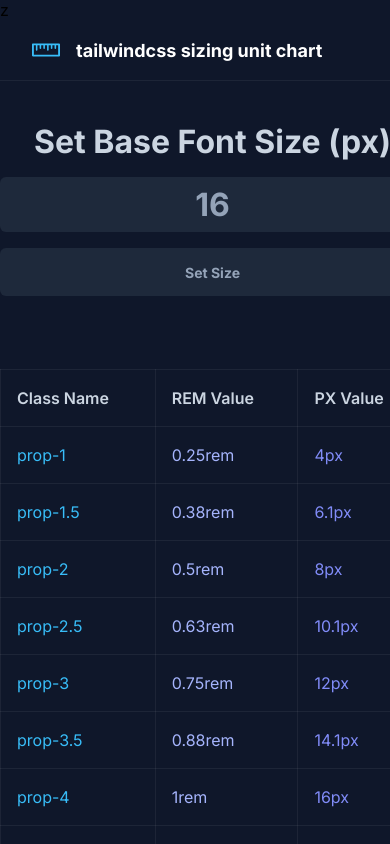
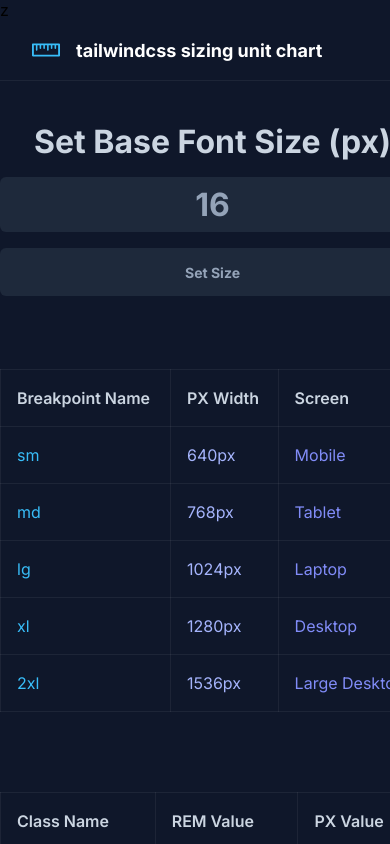
Before and after one commit to kemtopher/tailwind-units, a React (Create React App) app: page / in a window 390 px wide. Shown: the top 844 px of the page. Built offline with nearby package versions, Linux system fonts and the light colour scheme; a web font is replaced by a local one.

Commit message:
added breakpoint table

```diff
--- a/src/App.js
+++ b/src/App.js
@@ -66,6 +66,43 @@
           </div>
         </form>
 
+        <table className="table-custom breakpoints">
+          <thead>
+            <tr>
+              <th>Breakpoint Name</th>
+              <th>PX Width</th>
+              <th>Screen</th>
+            </tr>
+          </thead>
+          <tbody>
+            <tr key="sm">
+              <td className="class-row">sm</td>
+              <td className="property-row">640px</td>
+              <td className="value-row">Mobile</td>
+            </tr>
+            <tr key="md">
+              <td className="class-row">md</td>
+              <td className="property-row">768px</td>
+              <td className="value-row">Tablet</td>
+            </tr>
+            <tr key="lg">
+              <td className="class-row">lg</td>
+              <td className="property-row">1024px</td>
+              <td className="value-row">Laptop</td>
+            </tr>
+            <tr key="lg">
+              <td className="class-row">xl</td>
+              <td className="property-row">1280px</td>
+              <td className="value-row">Desktop</td>
+            </tr>
+            <tr key="2xl">
+              <td className="class-row">2xl</td>
+              <td className="property-row">1536px</td>
+              <td className="value-row">Large Desktop</td>
+            </tr>
+          </tbody>
+        </table>
+
         <table className="table-custom">
           <thead>
             <tr>
--- a/src/index.css
+++ b/src/index.css
@@ -135,3 +135,7 @@
 .table-custom tbody tr td.value-row {
   color: rgb(129, 140, 248);
 }
+
+.table-custom.breakpoints {
+  margin-bottom: 80px;
+}
```
